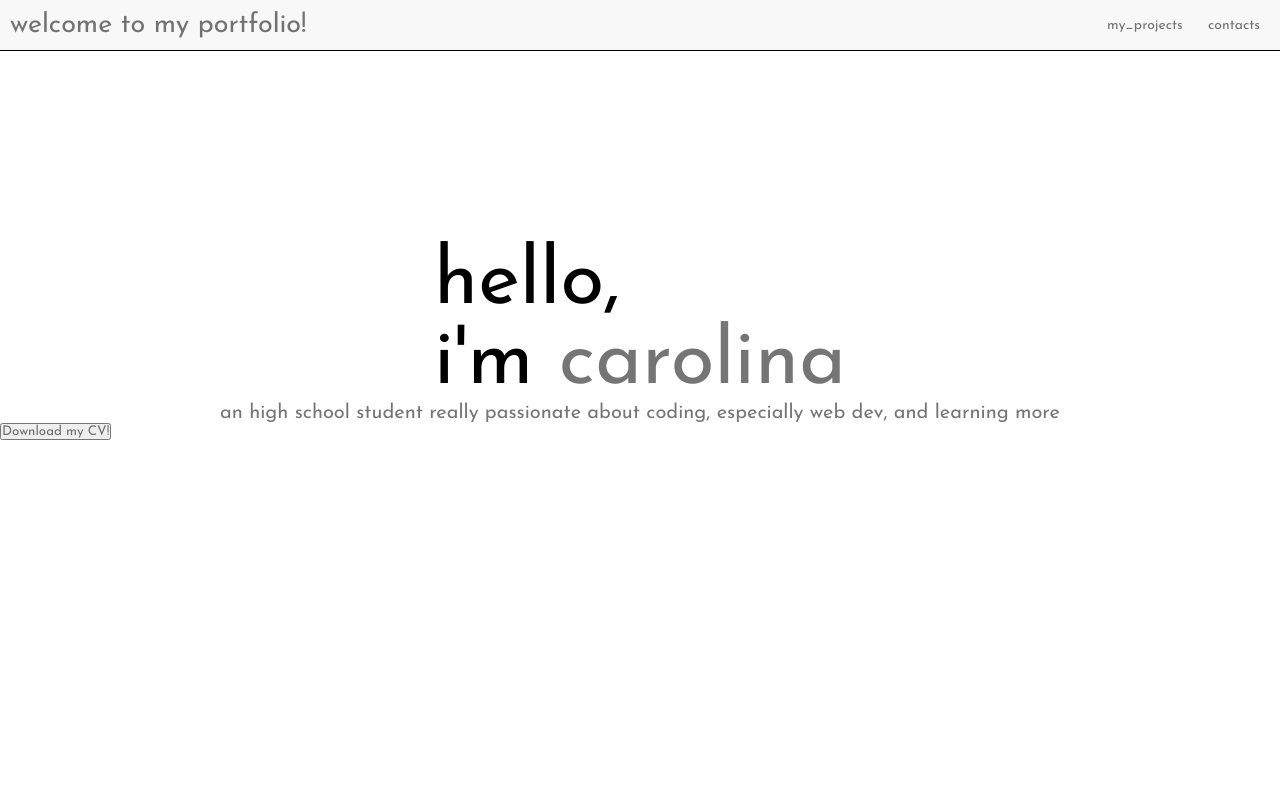
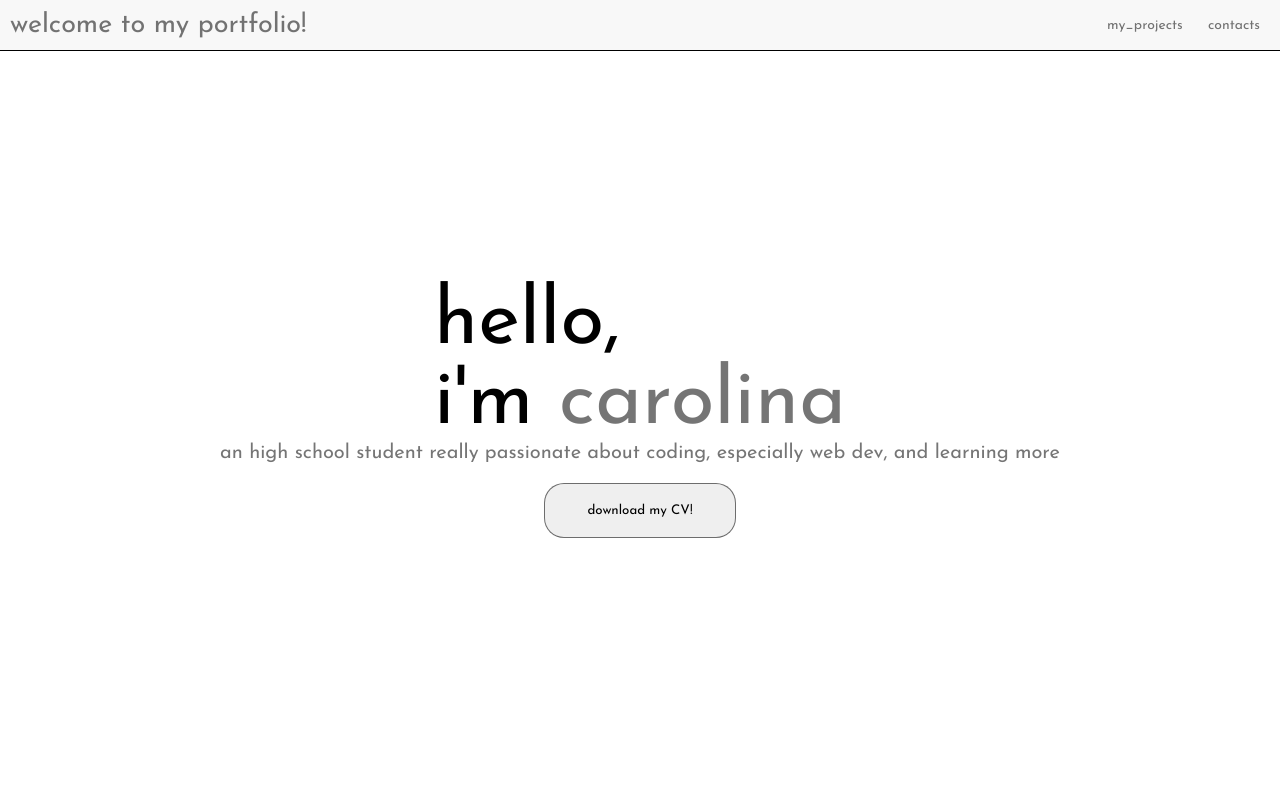
Before and after one commit to maybeyoshiii/portfolio, a plain HTML site: page index.html in a window 1280 px wide. Shown: the top 800 px of the page. Drawn offline with Linux system fonts and the light colour scheme.

Commit message:
added dowload button and styled it

```diff
--- a/index.html
+++ b/index.html
@@ -28,7 +28,7 @@
         <p id="description">an high school student really passionate about coding, especially web dev, and
             learning more
         </p>
-        <button class="download-cv"><a href="path/to/your/cv.pdf" download>Download my CV!</a></button>
+        <button class="download-cv"><a href="images/cv eng.pdf" download>download my CV!</a></button>
     </div>
     <div id="projects">
         <h1 id="projectsHeading">about my <span>projects...</span></h1>
--- a/styles/index.css
+++ b/styles/index.css
@@ -43,11 +43,34 @@ a:hover {
 }
 
 .main {
-    display: block;
+    display: flex;
+    flex-direction: column;
     justify-content: center;
     align-items: center;
     height: calc(80vh - 50px);
+    /* Altezza già impostata, mantiene coerenza */
+    text-align: center;
+    /* Centra anche il contenuto testuale */
+}
 
+.download-cv {
+    width: 15%;
+    margin-top: 20px;
+    padding: 20px;
+    border-radius: 20px;
+    animation: fadeIn 3s;
+    border: solid 1px rgb(0, 0, 0, 0.54);
+}
+
+.download-cv a {
+    text-decoration: none;
+    color: black;
+}
+
+.download-cv:hover {
+    transition: 1s;
+    -webkit-box-shadow: 1px 5px 16px -3px rgb(0, 0, 0, 0.54);
+    box-shadow: 1px 5px 16px -3px rgb(0, 0, 0, 0.54);
 }
 
 @keyframes fadeIn {
@@ -73,8 +96,9 @@ a:hover {
     display: flex;
     justify-content: center;
     align-items: center;
-    margin-top: 15%;
+    margin-top: 10%;
     animation: fadeIn 2s;
+    text-align: left;
 }
 
 
```
Also changed, not shown: 1 other file.
